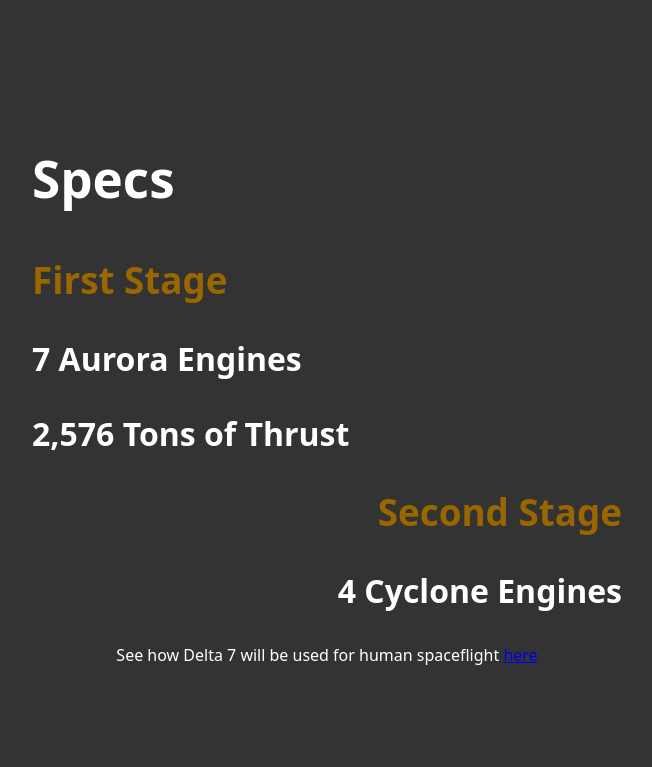
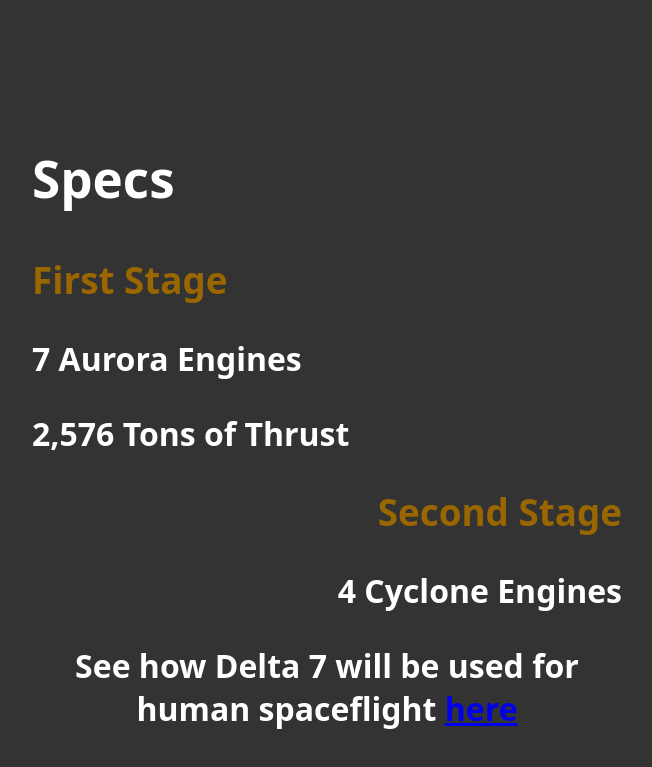
Before and after one commit to Insight-Aerospace/insight-aerospace.github.io, a plain HTML site: page Spacecraft/deltaseven.html in a window 1280 px wide. Shown: the part 741-1508 px from the top of the page, without its empty margins (303-955 px from the left). Before the commit the page ends 1442 px from the top, so only its background shows below. Drawn offline with nearby package versions, Linux system fonts and the light colour scheme.

Commit message:
Update deltaseven.html

```diff
--- a/Spacecraft/deltaseven.html
+++ b/Spacecraft/deltaseven.html
@@ -43,7 +43,7 @@
     <h3>2,576 Tons of Thrust</h3>
     <h2 id="second">Second Stage</h2>
     <h3 id="o">4 Cyclone Engines</h3>
-    <center>See how Delta 7 will be used for human spaceflight <a href="/images/IAHF.pdf">here</a></center>
+    <h3><center>See how Delta 7 will be used for human spaceflight <a id="link"href="/images/IAHF.pdf">here</a></center><h3>
   </span>
   <!--<br>
   <br><br><br><br><br><br>
```
